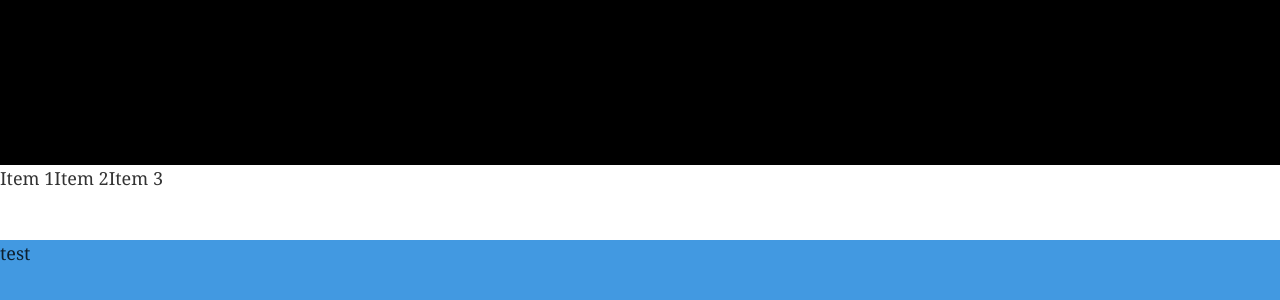
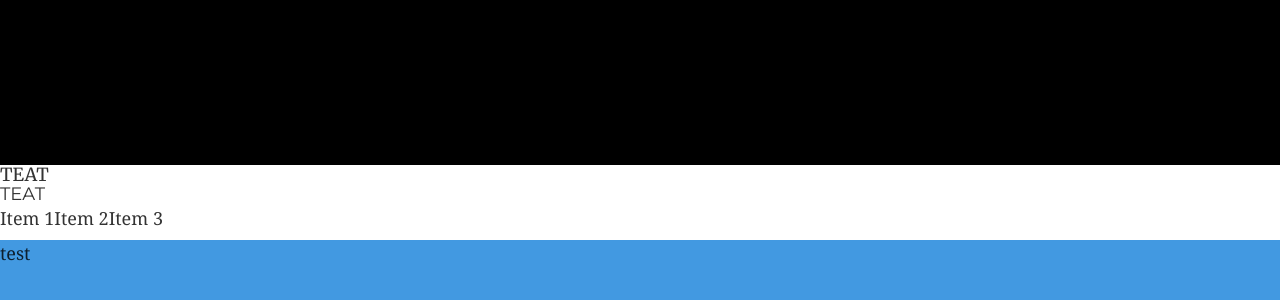
Before and after one commit to neeleshj/neeleshjoshi-gatsby, a Gatsby site: page / in a window 1280 px wide. Shown: the part 560-860 px from the top of the page. Built offline with nearby package versions, Linux system fonts and the light colour scheme; Gatsby itself is replaced by a stand-in of ours.

Commit message:
Added the fonts

```diff
--- a/src/components/navbar/navbar.js
+++ b/src/components/navbar/navbar.js
@@ -10,6 +10,9 @@ export default class Navbar extends Component {
   render() {
     return (
       <nav className={classnames("navbar")}>
+        <h1 className="font-merri">TEAT</h1>
+        <h1 className="font-mont">TEAT</h1>
+
         <a href="#">Item 1</a>
         <a href="#">Item 2</a>
         <a href="#">Item 3</a>
--- a/src/styles/tw.css
+++ b/src/styles/tw.css
@@ -1,3 +1,8 @@
+@import url("https://fonts.googleapis.com/css2?family=Merriweather:wght@300;400;700&family=Montserrat:wght@100;200;300;400;500;700&display=swap");
 @tailwind base;
 @tailwind components;
 @tailwind utilities;
+
+/*
+font-family: 'Montserrat', sans-serif;
+font-family: 'Merriweather', serif; */
```
